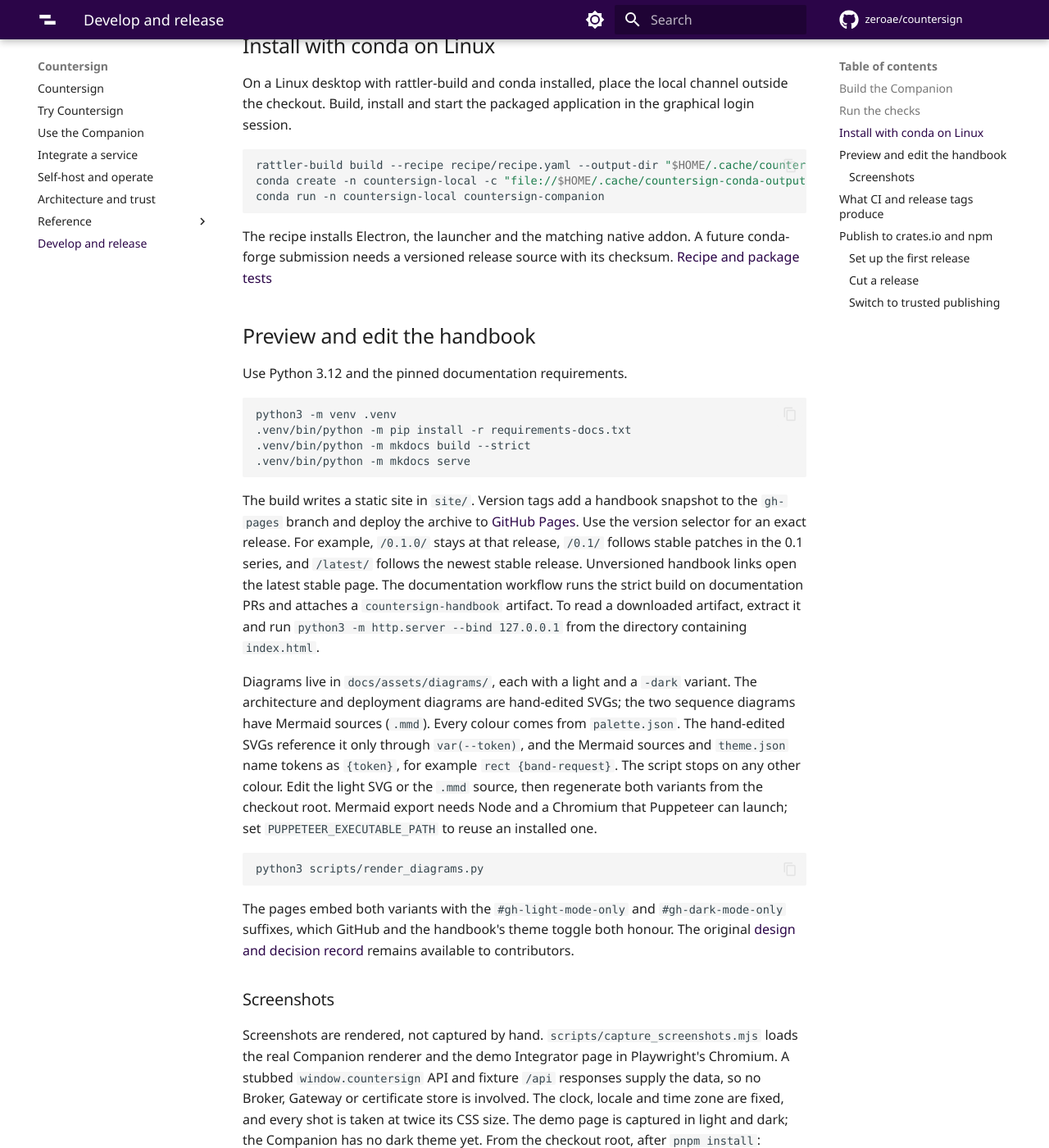
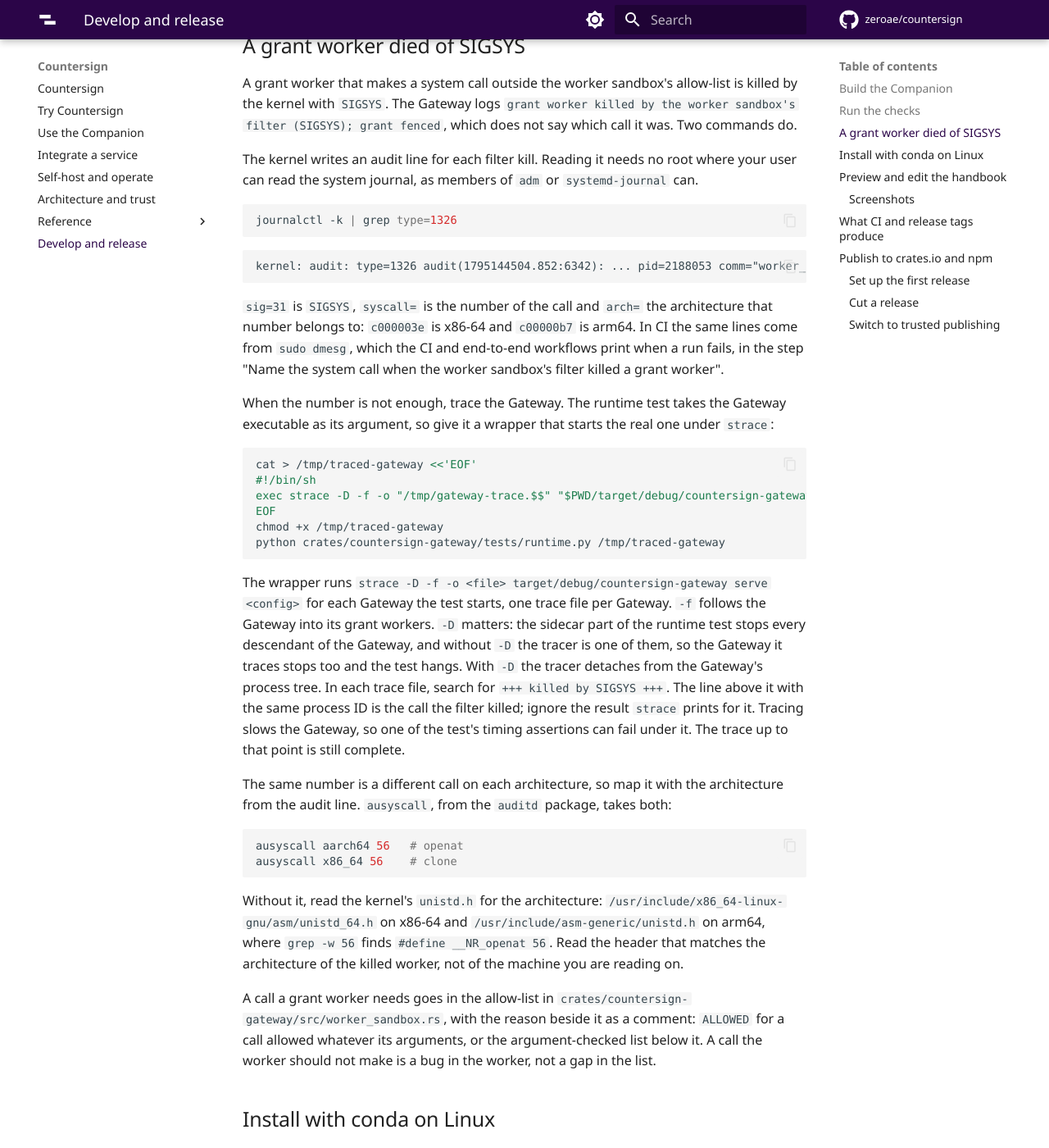
Before and after one commit to zeroae/countersign, an MkDocs documentation site: the page built from docs/develop.md, in a window 1280 px wide and 1400 px high, scrolled down 1137 px. Shown: the whole window at 82% size. Built offline with MkDocs 1.6.1 and Material for MkDocs 9.7.7, drawn with Linux system fonts in a browser that asks for light colours; comment, search, counter and statistics services are not loaded; the version menu is left out.

Commit message:
A maintainer can find which system call the worker sandbox's filter killed (#27)
docs/develop.md gains "A grant worker died of SIGSYS": the kernel audit
line, tracing the Gateway under the runtime test with strace -D, mapping
the number to a name per architecture, and where a new allow-list entry goes.

Co-Authored-By: Claude Fable 5.2 <noreply@anthropic.com>

````diff
--- a/docs/develop.md
+++ b/docs/develop.md
@@ -26,6 +26,46 @@ pnpm test
 ```
 
 For the graphics and network path, run the [demo walkthrough](try.md) with `--verify` to automate the installed Companion and browser. The hosted end-to-end job also runs a separate harness that selects identities from candidate lists of different sizes, verifies the peer fingerprint and checks revocation. The native qualification jobs generate identities in disposable provider stores. On macOS and Windows use a disposable runner account for that harness because it changes user-level keychain or certificate-store state. [End-to-end workflow](https://github.com/zeroae/countersign/blob/fbb5aa7c951f8b70a238f3351140aa44a6184adf/.github/workflows/e2e.yml) · [Native qualification workflow](https://github.com/zeroae/countersign/blob/fbb5aa7c951f8b70a238f3351140aa44a6184adf/.github/workflows/native.yml)
+
+## A grant worker died of SIGSYS
+
+A grant worker that makes a system call outside the worker sandbox's allow-list is killed by the kernel with `SIGSYS`. The Gateway logs `grant worker killed by the worker sandbox's filter (SIGSYS); grant fenced`, which does not say which call it was. Two commands do.
+
+The kernel writes an audit line for each filter kill. Reading it needs no root where your user can read the system journal, as members of `adm` or `systemd-journal` can.
+
+```sh
+journalctl -k | grep type=1326
+```
+
+```text
+kernel: audit: type=1326 audit(1795144504.852:6342): ... pid=2188053 comm="worker_sandbox-" exe="..." sig=31 arch=c00000b7 syscall=56 compat=0 ip=0xec5e8e3f07c4 code=0x80000000
+```
+
+`sig=31` is `SIGSYS`, `syscall=` is the number of the call and `arch=` the architecture that number belongs to: `c000003e` is x86-64 and `c00000b7` is arm64. In CI the same lines come from `sudo dmesg`, which the CI and end-to-end workflows print when a run fails, in the step "Name the system call when the worker sandbox's filter killed a grant worker".
+
+When the number is not enough, trace the Gateway. The runtime test takes the Gateway executable as its argument, so give it a wrapper that starts the real one under `strace`:
+
+```sh
+cat > /tmp/traced-gateway <<'EOF'
+#!/bin/sh
+exec strace -D -f -o "/tmp/gateway-trace.$$" "$PWD/target/debug/countersign-gateway" "$@"
+EOF
+chmod +x /tmp/traced-gateway
+python crates/countersign-gateway/tests/runtime.py /tmp/traced-gateway
+```
+
+The wrapper runs `strace -D -f -o <file> target/debug/countersign-gateway serve <config>` for each Gateway the test starts, one trace file per Gateway. `-f` follows the Gateway into its grant workers. `-D` matters: the sidecar part of the runtime test stops every descendant of the Gateway, and without `-D` the tracer is one of them, so the Gateway it traces stops too and the test hangs. With `-D` the tracer detaches from the Gateway's process tree. In each trace file, search for `+++ killed by SIGSYS +++`. The line above it with the same process ID is the call the filter killed; ignore the result `strace` prints for it. Tracing slows the Gateway, so one of the test's timing assertions can fail under it. The trace up to that point is still complete.
+
+The same number is a different call on each architecture, so map it with the architecture from the audit line. `ausyscall`, from the `auditd` package, takes both:
+
+```sh
+ausyscall aarch64 56   # openat
+ausyscall x86_64 56    # clone
+```
+
+Without it, read the kernel's `unistd.h` for the architecture: `/usr/include/x86_64-linux-gnu/asm/unistd_64.h` on x86-64 and `/usr/include/asm-generic/unistd.h` on arm64, where `grep -w 56` finds `#define __NR_openat 56`. Read the header that matches the architecture of the killed worker, not of the machine you are reading on.
+
+A call a grant worker needs goes in the allow-list in `crates/countersign-gateway/src/worker_sandbox.rs`, with the reason beside it as a comment: `ALLOWED` for a call allowed whatever its arguments, or the argument-checked list below it. A call the worker should not make is a bug in the worker, not a gap in the list.
 
 ## Install with conda on Linux
 
````
